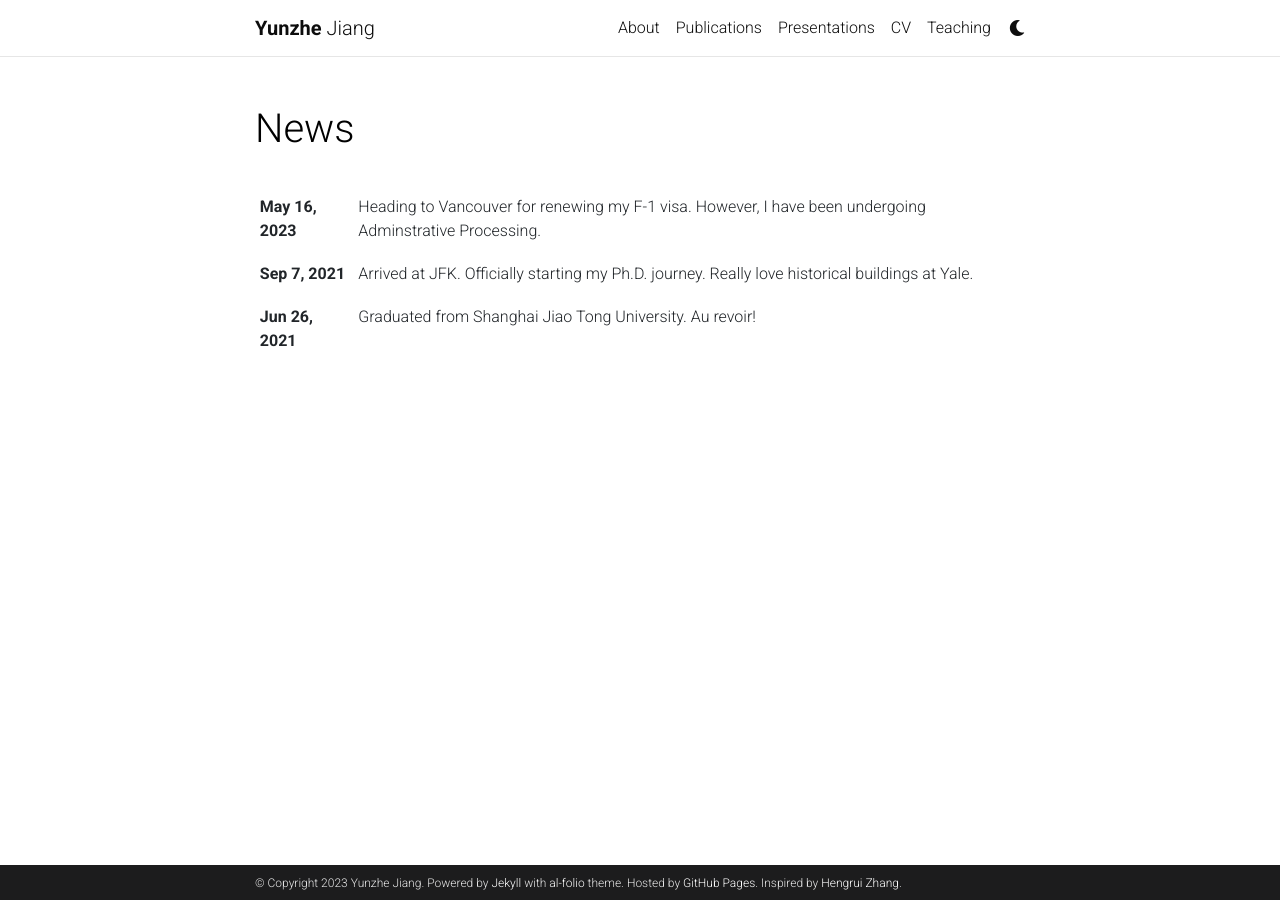
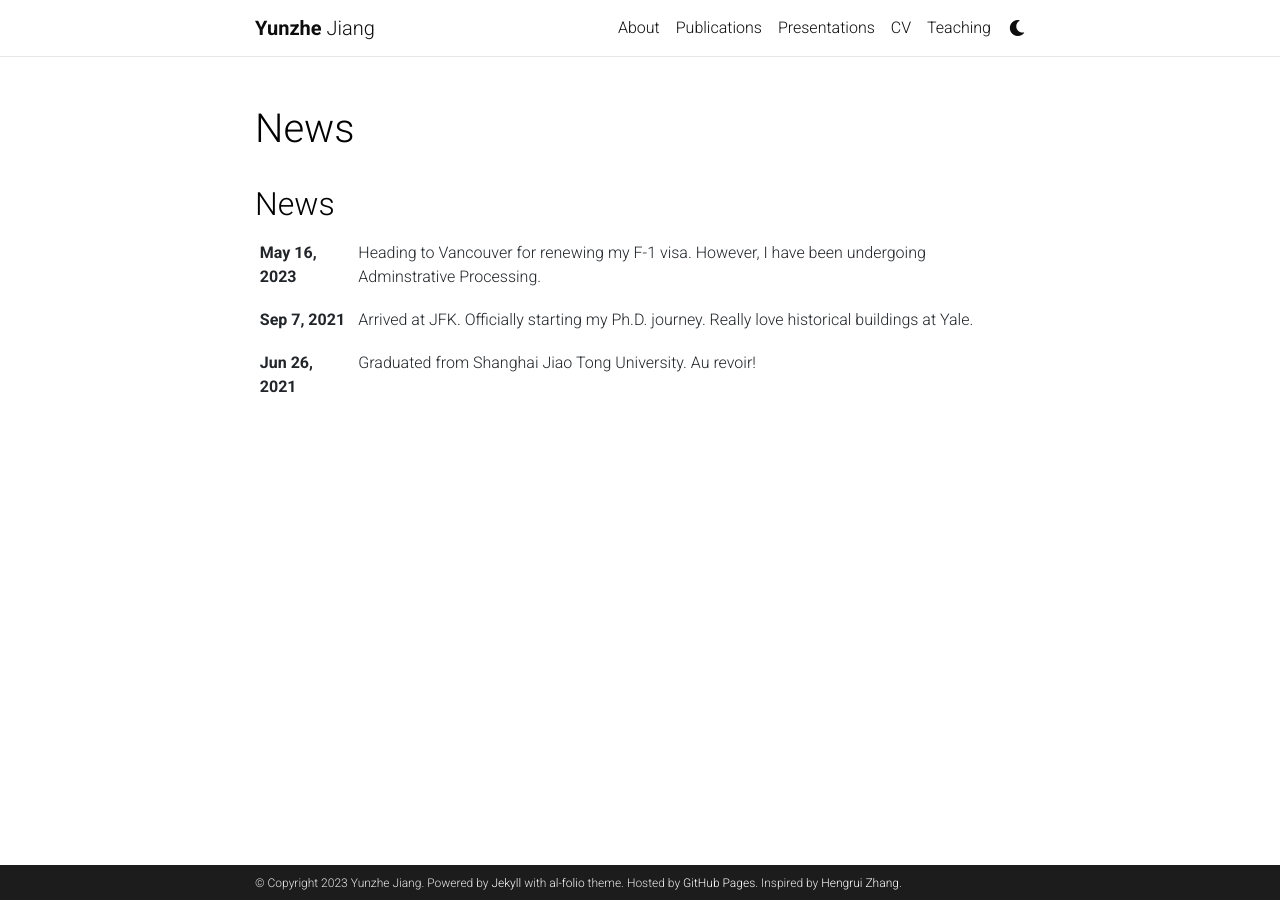
Before and after one commit to yzJiang9/yzJiang9.github.io, a Jekyll site: the page built from news.html, in a window 1280 px wide. Built offline with Jekyll 4.4.1, drawn with Linux system fonts in a browser that asks for light colours; comment, search, counter and statistics services are not loaded; a style sheet for code colours, icons or effects is not loaded.

Commit message:
Update news.html

```diff
--- a/_includes/news.html
+++ b/_includes/news.html
@@ -1,29 +1,24 @@
 <div class="news">
-            {% if site.news != blank -%}
-            {%- assign news_size = site.news | size -%}
-            <div class="table-responsive" {% if include.limit and site.announcements.scrollable and news_size > 3 %}style="max-height: 60vw"{% endif %}>
+  <h2>News</h2>
+  {% if site.news  %}
+    <div class="table-responsive">
       <table class="table table-sm table-borderless">
-              {%- assign news = site.news | reverse -%}
-              {% if include.limit and site.announcements.limit %}
-              {% assign news_limit = site.announcements.limit %}
-              {% else %}
-              {% assign news_limit = news_size %}
-              {% endif %}
-              {% for item in news limit: news_limit %}
+      {% assign news = site.news | reverse %}
+      {% for item in news limit: site.news_limit %}
         <tr>
           <th scope="row">{{ item.date | date: "%b %-d, %Y" }}</th>
           <td>
-                    {% if item.inline -%}
+            {% if item.inline %}
               {{ item.content | remove: '<p>' | remove: '</p>' | emojify }}
-                    {%- else -%}
+            {% else %}
               <a class="news-title" href="{{ item.url | relative_url }}">{{ item.title }}</a>
-                    {%- endif %}
+            {% endif %}
           </td>
         </tr>
-              {%- endfor %}
+      {% endfor %}
       </table>
     </div>
-          {%- else -%}
+  {% else %}
     <p>No news so far...</p>
-          {%- endif %}
+  {% endif %}
 </div>
```
Lines whose indentation alone changed are shown as unchanged.
